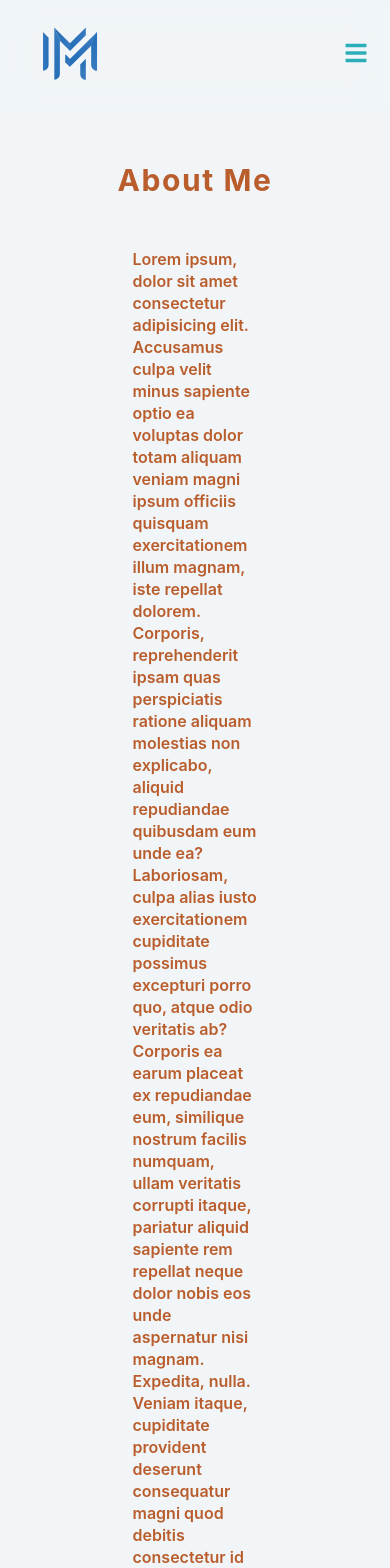
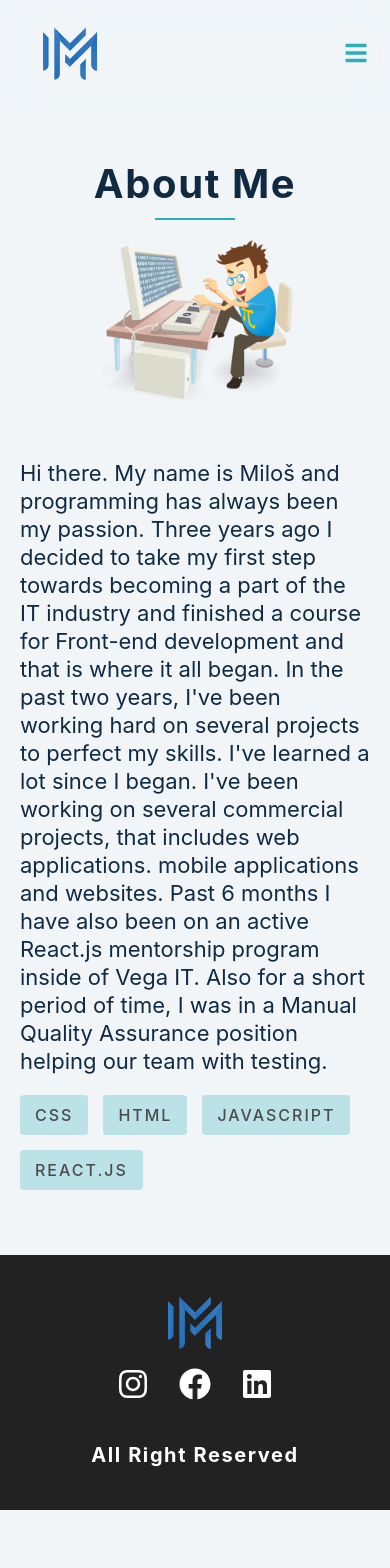
Before and after one commit to milosgostovic992/react-portfolio, a React (Create React App) app: page /about in a window 390 px wide. Shown: the top 1568 px of the page. After the commit the page ends 1510 px from the top, so only its background shows below. Built offline with nearby package versions, Linux system fonts and the light colour scheme; the HTML template or start-up script is replaced by a standard one.

Commit message:
Mobile device minor chages

```diff
--- a/src/components/About/About.js
+++ b/src/components/About/About.js
@@ -1,24 +1,45 @@
 import './About.scss';
 import Wrapper from '../../Helper/Wrapper';
 import img from '../../about=img.png'
+import heroImg from '../../hero.png';
 
 const About = () => {
+
+    const tags = ['CSS', 'HTML', "JavaScript", "React.js" ]
     return (
         <section className="about">
             <Wrapper>
                 <div className="about__holder">
                     <div className="about__content">
                         <h3 className='about__title'>About me</h3>
-                        <p className='about__text'>
-                            Lorem ipsum, dolor sit amet consectetur adipisicing elit. Accusamus culpa velit minus sapiente optio ea voluptas dolor totam aliquam veniam magni ipsum officiis quisquam exercitationem illum magnam, iste repellat dolorem.
-                            Corporis, reprehenderit ipsam quas perspiciatis ratione aliquam molestias non explicabo, aliquid repudiandae quibusdam eum unde ea? Laboriosam, culpa alias iusto exercitationem cupiditate possimus excepturi porro quo, atque odio veritatis ab?
-                            Corporis ea earum placeat ex repudiandae eum, similique nostrum facilis numquam, ullam veritatis corrupti itaque, pariatur aliquid sapiente rem repellat neque dolor nobis eos unde aspernatur nisi magnam. Expedita, nulla.
-                            Veniam itaque, cupiditate provident deserunt consequatur magni quod debitis consectetur id quisquam iusto explicabo ratione modi harum numquam quasi architecto minus maiores cumque perspiciatis in, natus perferendis qui? Autem, saepe.
-                        </p>
+                       <div className="about__underline underline"></div>
                     </div>
-                   <div className="about__img-holder has-cover">
-                        <img className='about__img' src={img} alt="" />
-                   </div>
+                    <div className="about__inner">
+                        <div className="about__img-holder has-cover">
+                                <img className='about__img' src={heroImg} alt="" />
+                        </div>
+                        <div className="about__article">
+                            <p className="about__article-text">
+                                Hi there. My name is Miloš and programming has always been
+                                my passion. Three years ago I decided to take my first step
+                                towards becoming a part of the IT industry and finished a
+                                course for Front-end development and that is where it all
+                                began. In the past two years, I've been working hard on several
+                                projects to perfect my skills. I've learned a lot since I began. I've
+                                been working on several commercial projects, that includes
+                                web applications. mobile applications and websites. Past 6
+                                months I have also been on an active React.js mentorship
+                                program inside of Vega IT. Also for a short period of time, I was
+                                in a Manual Quality Assurance position helping our team with
+                                testing.
+                            </p>
+                            <div className="about__tags">
+                                {tags.map((tag) => (
+                                    <span className='about__tag'>{tag}</span>
+                                ))}
+                            </div>
+                        </div>
+                    </div>
                 </div>
             </Wrapper>
         </section>
--- a/src/components/About/About.scss
+++ b/src/components/About/About.scss
@@ -1,4 +1,11 @@
 @import '../../Helper/variarble.scss';
+
+.about {
+    background-color: #f1f5f8;
+    .underline {
+        position: relative;
+    }
+}
 
 .about__holder {
     padding: 50px 0;
@@ -8,46 +15,69 @@
     padding: 0 50px;
 }
 
+.about__inner {
+    display: grid;
+    grid-template-columns: repeat(12,1fr);
+    align-items: center;
+    column-gap: 4rem;
+    min-height: calc(100vh - 549px);
+}
+
+.about__img-holder {
+    grid-column: 1/span 5;
+}
+
+.about__article {
+    grid-column: 6/-1;
+}
+
+.about__article-text {
+    font-size: 22px;
+    line-height: 28px;
+    font-weight: 400;
+    color: #102a42;
+}
+
 .about__title {
     position: relative;
     font-size: 30px;
-    color: $primary;
-    margin: 0 auto;
-    margin-bottom: 48px;
+    color: #102a42;
+    margin: 0 auto 12px auto;
+    font-size: 40px;
+    line-height: 44px;
     width: max-content;
-    &::after {
-        content: '';
-        position: absolute;
-        bottom: -20px;
-        left: 50%;
-        transform: translateX(-50%);
-        width: 70%;
-        height: 2px;
-        background-color: $primary;
-        animation: fade 3s infinite;
+}
+
+.about__tags {
+    display: flex;
+    flex-wrap: wrap;
+}
+
+.about__tag {
+    background-color: #2caeba46;
+    color: #4b4b4b;
+    border-radius: 4px;
+    padding: 10px 15px;
+    font-size: 16px;
+    line-height: 20px;
+    font-weight: 500;
+    text-transform: uppercase;
+    margin-right: 15px;
+    margin-bottom: 15px;
+    letter-spacing: 2px;
+    &:last-child {
+        margin-right: 0;
     }
 }
 
-.about__text {
-    font-size: 16px;
-    line-height: 22px;
-    font-weight: $bold;
-    color: $primary;
-    width: 50%;
-    margin: 0 auto;
-}
-
-.about__img-holder {
-    margin: 0 auto;
-    max-width: 250px;
-    width: 100%;
-    border-radius: 50%;
-    overflow: hidden;
-}
-
-.about__img {
-    width: 100%;
-    height: 100%;
+@media (max-width: 991px) {
+    .about__inner {
+        display: block;
+    }
+    .about__img-holder {
+        width: 50vw;
+        margin: 0 auto 50px auto;
+    }
 }
 
 @keyframes fade {
--- a/src/components/Projects/Projects.js
+++ b/src/components/Projects/Projects.js
@@ -3,6 +3,8 @@ import './projects.scss'
 import { projects } from '../../data/projectdata'
 
 const Projects = () => {
+    const tags = projects[0].tags;
+    console.log(tags);
     return (
         <div className='projects'>
             <Wrapper>
@@ -13,7 +15,7 @@ const Projects = () => {
                     </div>
                     {projects.map((project) => (
                     <li key={project.id} className='projects__item'>
-                        <div className="projects-holder">
+                        <div className="projects__holder">
                             <div className="projects__image-holder has-cover">
                                 <img src={project.image} alt="" className="project__img" />
                             </div>
@@ -23,6 +25,11 @@ const Projects = () => {
                                 </span>
                                 <h3 className="project__info-heading">{project.title}</h3>
                                 <p className='project__info-text'>{project.text}</p>
+                                <div className="projects__tags">
+                                    {project.tags.map((tag, index) => (
+                                        <span className='projects__tag' key={index}>{tag}</span>
+                                    ))}
+                                </div>
                             </div>
                         </div>
                     </li>
--- a/src/components/Tabs/Tabs.js
+++ b/src/components/Tabs/Tabs.js
@@ -2,8 +2,6 @@ import React, { useState, useEffect, useRef } from 'react'
 import axios from 'axios';
 import { FaAngleDoubleRight } from 'react-icons/fa';
 import jobData from "../../data/tabsdata"
-
-const url = 'https://course-api.com/react-tabs-project'
 
 function Tabs() {
 
--- a/src/data/projectdata.js
+++ b/src/data/projectdata.js
@@ -4,22 +4,36 @@ export const projects = [
 {
     id: 1,
     image: 'https://images.unsplash.com/photo-1461749280684-dccba630e2f6?q=80&w=2069&auto=format&fit=crop&ixlib=rb-4.0.3&ixid=M3wxMjA3fDB8MHxwaG90by1wYWdlfHx8fGVufDB8fHx8fA%3D%3D',
-    title: 'React Project',
-    text: 'Lorem Ipsum is simply dummy text of the printing and typesetting industry. Lorem Ipsum has been the industry s standard dummy text ever since the 1500s, when an unknown printer took a galley of type and scrambled it to make a type specimen book. It has survived not only five centuries, but also the leap into electronic typesetting, remaining essentially unchanged. It was popularised in the 1960s with the release of Letraset sheets containing Lorem Ipsum passages, and more recently with desktop publishing software like Aldus PageMaker including versions of Lorem Ipsum.',
-    tag: 'React.js'
+    title: 'Infection Index',
+    text: 'India Infection Index: A portal providing relevant scientific information to assist physicians with appropriate antibiotic prescribing',
+    tags: [
+        "CSS",
+        "HTML",
+        "Javascript",
+        "Umbraco"
+    ]
 },
 {
     id: 2,
     image: 'https://images.unsplash.com/photo-1461749280684-dccba630e2f6?q=80&w=2069&auto=format&fit=crop&ixlib=rb-4.0.3&ixid=M3wxMjA3fDB8MHxwaG90by1wYWdlfHx8fGVufDB8fHx8fA%3D%3D',
-    title: 'Web UI Project',
-    text: 'Lorem Ipsum is simply dummy text of the printing and typesetting industry. Lorem Ipsum has been the industry s standard dummy text ever since the 1500s, when an unknown printer took a galley of type and scrambled it to make a type specimen book. It has survived not only five centuries, but also the leap into electronic typesetting, remaining essentially unchanged. It was popularised in the 1960s with the release of Letraset sheets containing Lorem Ipsum passages, and more recently with desktop publishing software like Aldus PageMaker including versions of Lorem Ipsum.',
-    tag: 'React.js'
+    title: 'Palmer',
+    text: 'From an industry-defining platform focused on data, automation, workflow engineering and leveraging AI, to an industry-defining training programme we support our people to make considered, data-driven decisions and action them at pace.',
+    tags: [
+        "CSS",
+        "HTML",
+        "Javascript",
+        "Umbraco"
+    ]
 },
 {
     id: 3,
     image: 'https://images.unsplash.com/photo-1461749280684-dccba630e2f6?q=80&w=2069&auto=format&fit=crop&ixlib=rb-4.0.3&ixid=M3wxMjA3fDB8MHxwaG90by1wYWdlfHx8fGVufDB8fHx8fA%3D%3D',
-    title: 'Moodle Project',
+    title: 'Test',
     text: 'Lorem Ipsum is simply dummy text of the printing and typesetting industry. Lorem Ipsum has been the industry s standard dummy text ever since the 1500s, when an unknown printer took a galley of type and scrambled it to make a type specimen book. It has survived not only five centuries, but also the leap into electronic typesetting, remaining essentially unchanged. It was popularised in the 1960s with the release of Letraset sheets containing Lorem Ipsum passages, and more recently with desktop publishing software like Aldus PageMaker including versions of Lorem Ipsum.',
-    tag: 'React.js'
+    tags: [
+        "CSS",
+        "HTML",
+        "Javascript",
+    ]
 },
 ]
--- a/src/index.css
+++ b/src/index.css
@@ -464,7 +464,7 @@ backdrop-filter: blur(18px);
 }
 
 .links a::before {
-  content: '';
+    content: '';
     position: absolute;
     bottom: 0;
     left: 0;
@@ -473,6 +473,10 @@ backdrop-filter: blur(18px);
     background-color: #2caeba;
     transition: var(--transition);
     transition-property: width;
+}
+
+.links li {
+  margin-bottom: 15px;
 }
 
 .links a:hover::before {
@@ -983,11 +987,13 @@ Slider
   }
   .hero__container {
     flex-direction: column;
+    align-items: flex-start;
     justify-content: center;
   }
   .hero__article {
-    flex: 100%;
+    flex: 1 1 100%;
     max-width: 100%;
+    width: 100%;
     justify-content: center;
   }
   .hero__image-holder {
@@ -998,4 +1004,11 @@ Slider
     font-size: 18px;
     line-height: 22px;
   }
+  .links a::before {
+    display: none;
+  }
+  .links a:hover {
+    background: inherit;
+    color: inherit;
+  }
 }
```
Also changed, not shown: src/components/Projects/projects.scss (+25 -3 lines), src/components/Services/services.scss (+17 -2 lines), src/components/Footer/Footer.scss (line endings or trailing spaces).
